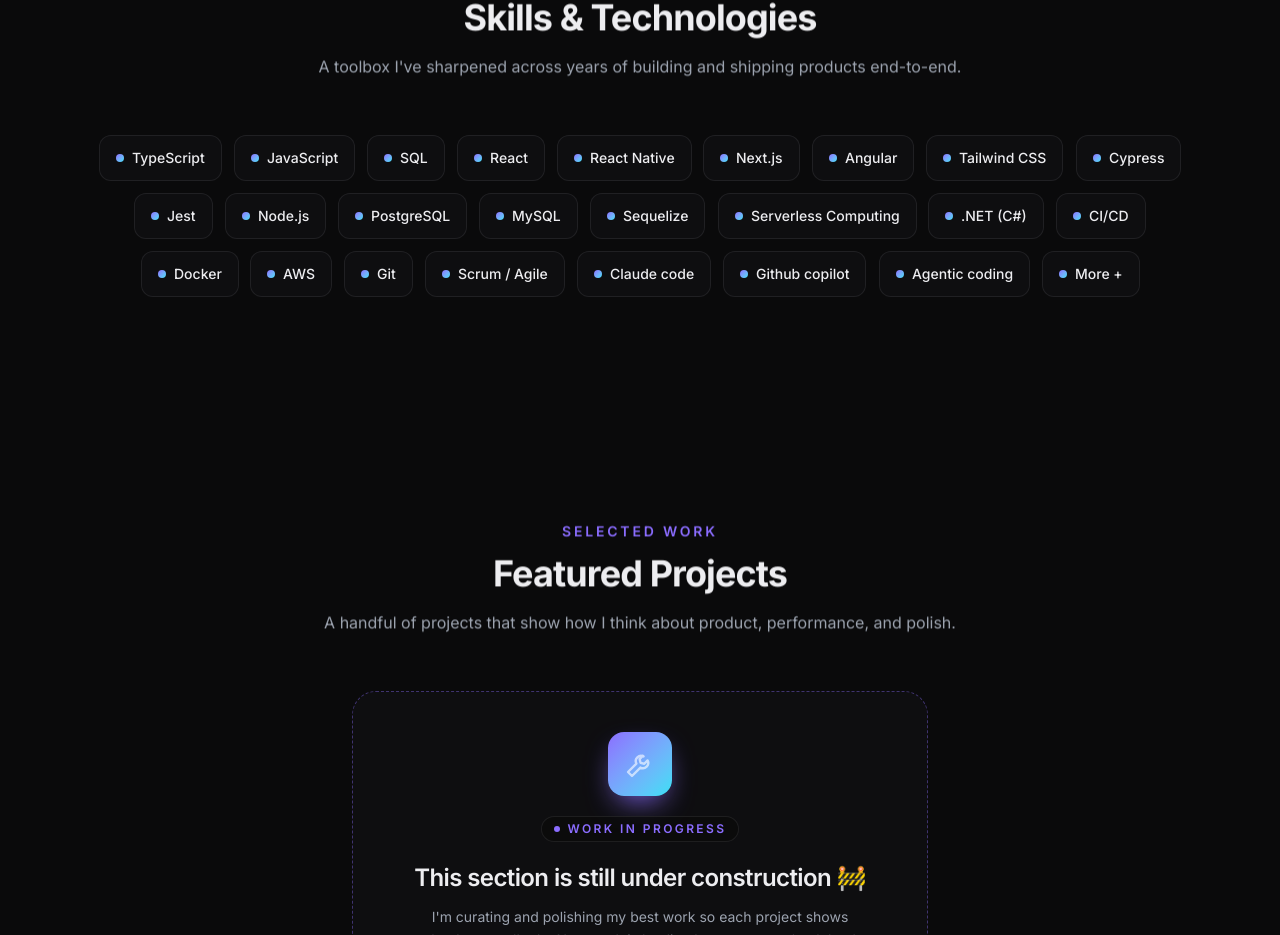
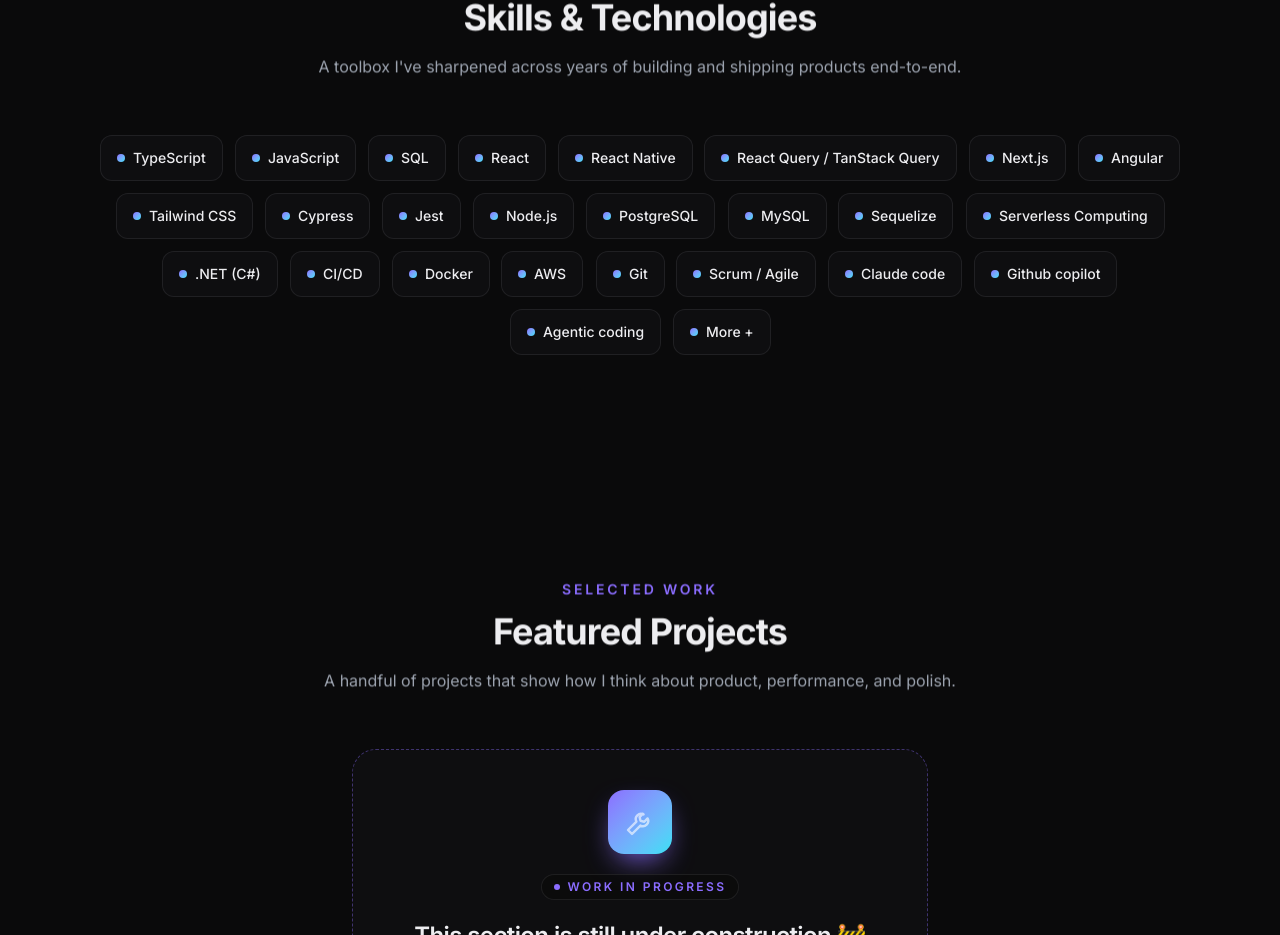
Before and after one commit to denizugurjc/denizugur-portfolio, a Next.js app: page / in a window 1280 px wide. Shown: the part 1832-2767 px from the top of the page. Built offline with nearby package versions, Linux system fonts and the light colour scheme.

Commit message:
add react query as a skill

```diff
--- a/data/portfolio.ts
+++ b/data/portfolio.ts
@@ -58,6 +58,7 @@
   { name: "SQL", category: "Languages" },
   { name: "React", category: "Frontend" },
   { name: "React Native", category: "Frontend" },
+  { name: "React Query / TanStack Query", category: "Frontend" },
   { name: "Next.js", category: "Frontend" },
   { name: "Angular", category: "Frontend" },
   { name: "Tailwind CSS", category: "Frontend" },
@@ -94,6 +95,7 @@
       "/projects/run-and-grow/run-and-grow-1.png",
       "/projects/run-and-grow/run-and-grow-2.png",
       "/projects/run-and-grow/run-and-grow-3.png",
+      "/projects/run-and-grow/run-and-grow-4.png",
     ],
   },
   {
```
